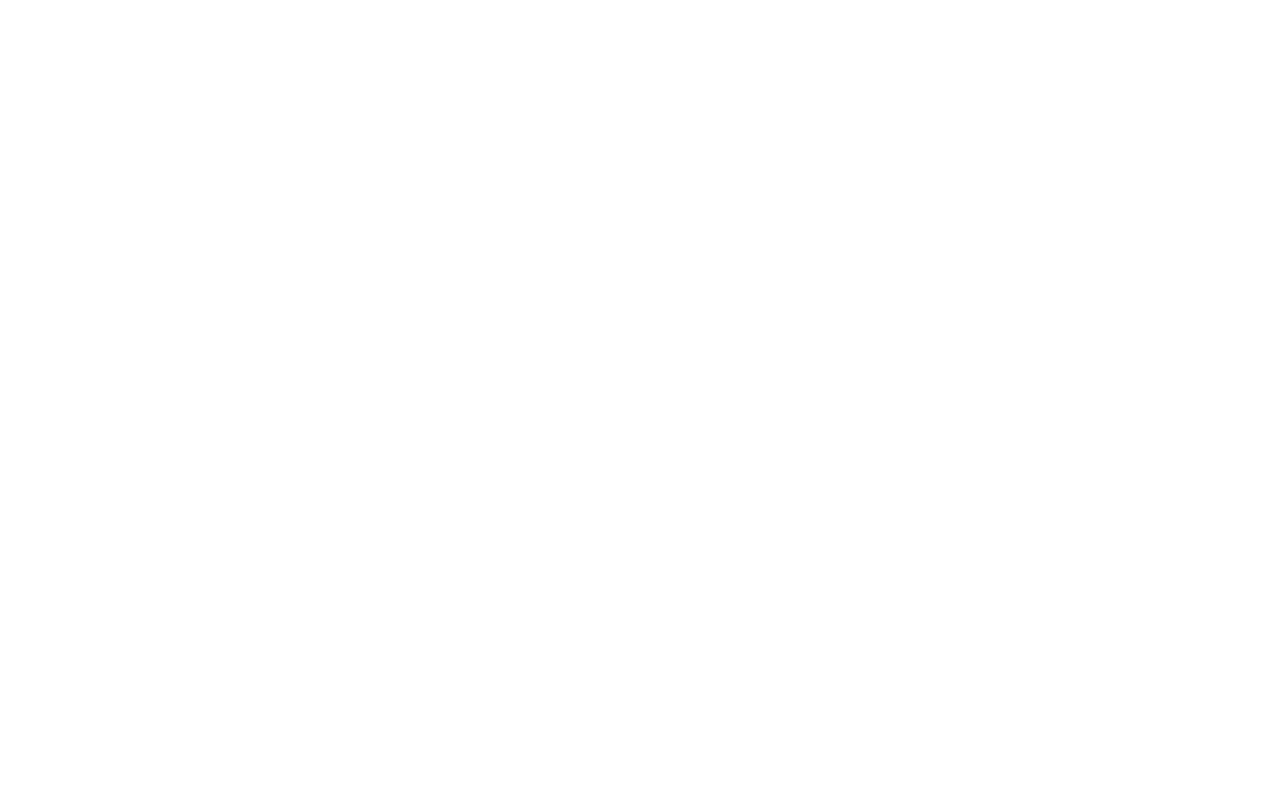
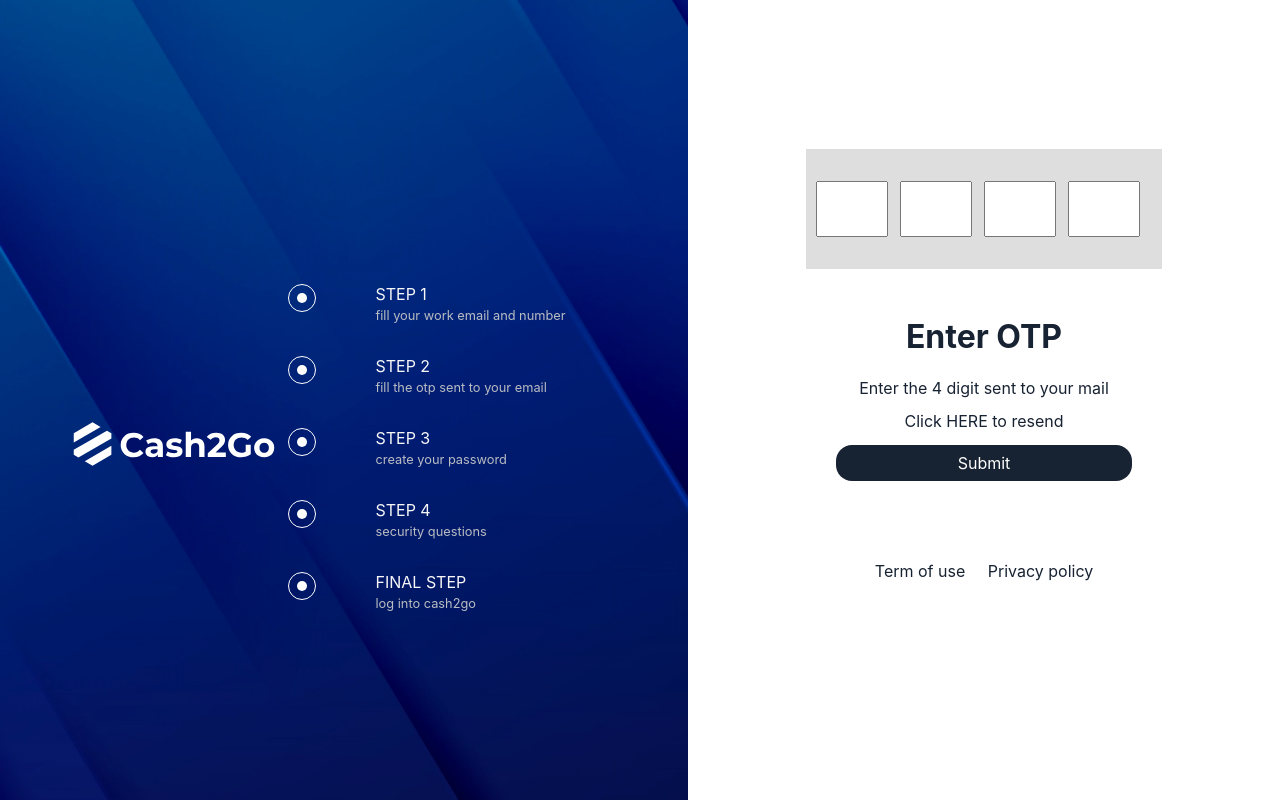
Before and after one commit to joyibeh93/Cash2go-loan-app, a React (Create React App) app: page / in a window 1280 px wide. Before the commit this address had no page. Built offline with nearby package versions, Linux system fonts and the light colour scheme; the HTML template or start-up script is replaced by a standard one.

Commit message:
made changes

```diff
--- a/src/App.js
+++ b/src/App.js
@@ -8,7 +8,7 @@
   return (
     <Router>
       <Routes>
-        <Route path="/signupstep2" element={<SignUpStep2 />} />
+        <Route path="/" element={<SignUpStep2 />} />
         <Route path="/resetpassword" element={<ResetPassword />} />
       </Routes>
     </Router>
--- a/src/Components/OtpForm.jsx
+++ b/src/Components/OtpForm.jsx
@@ -88,6 +88,7 @@
       <div className="btn">
         <Buttons button="Submit" />
       </div>
+      <p className="terms">Term of use &nbsp; &nbsp; Privacy policy</p>
     </form>
   );
 };
--- a/src/Components/ResetPswrdForm.jsx
+++ b/src/Components/ResetPswrdForm.jsx
@@ -55,6 +55,7 @@
           </Form>
         )}
       </Formik>
+      <p className="terms">Term of use &nbsp; &nbsp; Privacy policy</p>
     </div>
   );
 };
--- a/src/OtpForm.css
+++ b/src/OtpForm.css
@@ -40,7 +40,7 @@
   flex-direction: column;
   justify-content: center;
   align-items: center;
-  margin-bottom: 8em;
+  margin-bottom: 4em;
 }
 .OtpForm {
   display: flex;
--- a/src/Resetpswrd.css
+++ b/src/Resetpswrd.css
@@ -4,7 +4,8 @@
   flex-direction: column;
   justify-content: center;
   align-items: center;
-  margin-bottom: 18em;
+  height: 100vh;
+  /* margin-bottom: 18em; */
   padding: 3em;
 }
 
@@ -36,3 +37,6 @@
   margin-left: 4em;
   width: 70%;
 }
+.terms {
+  margin-top: 5em;
+}
```
